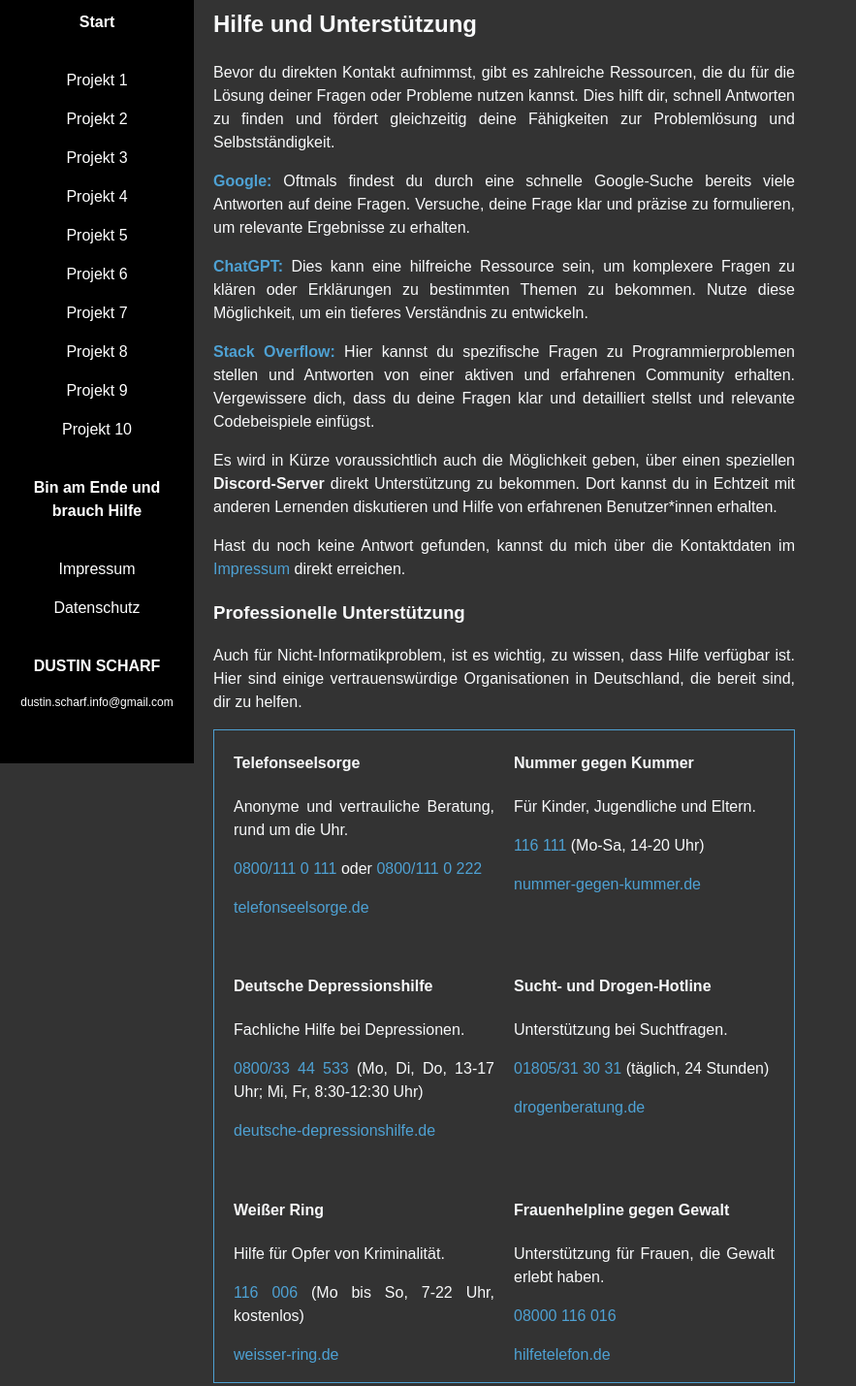
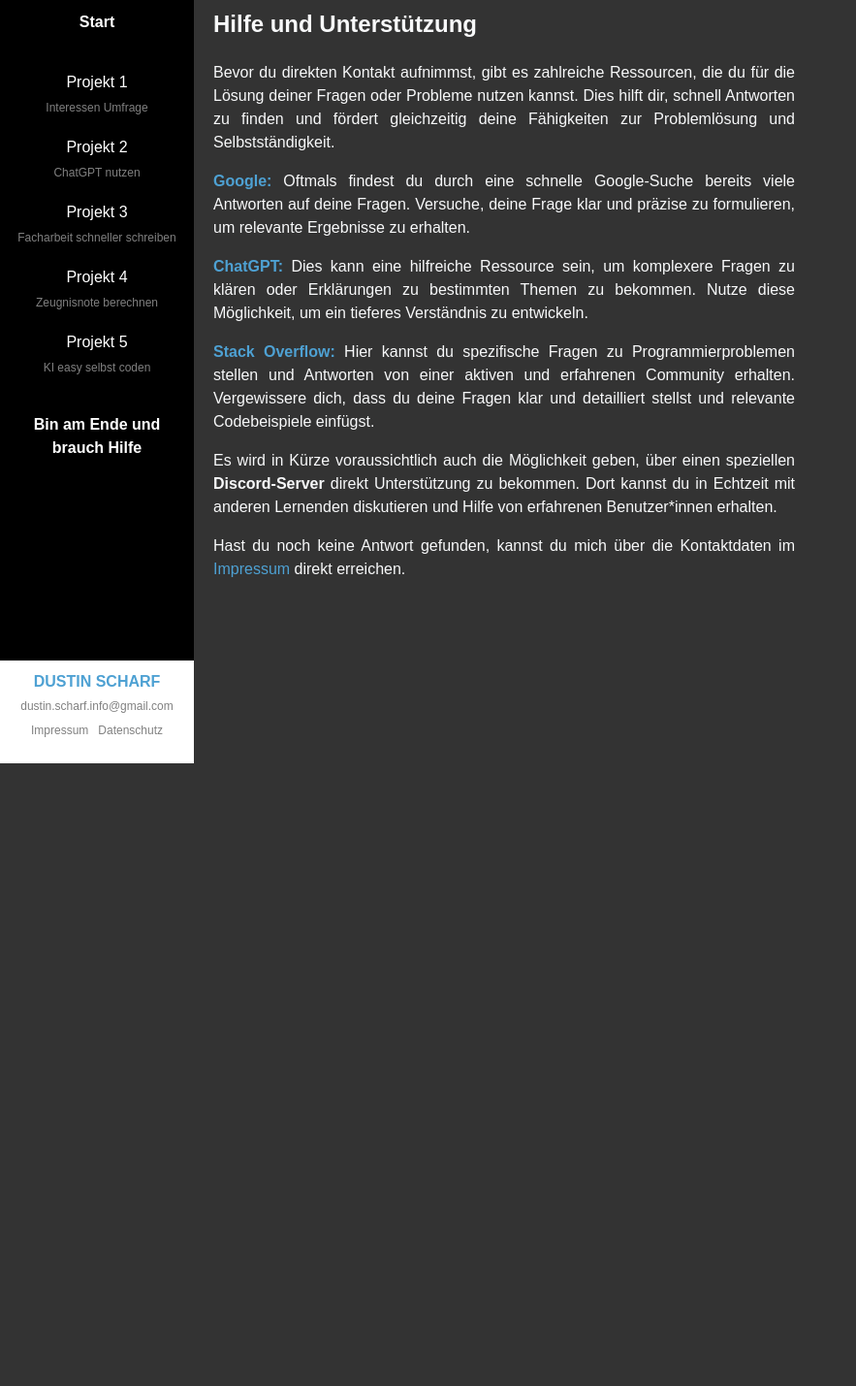
Before and after one commit to DustinScharf/DustinScharfWeb, a plain HTML site: page hilfe.html in a window 1280 px wide. Shown: the part 33-1462 px from the top of the page at 97% size, without its empty margins (0-883 px from the left). After the commit the page ends 800 px from the top, so only its background shows below. Drawn offline with Linux system fonts and the light colour scheme.

Commit message:
updated projects

```diff
--- a/hilfe.html
+++ b/hilfe.html
@@ -16,51 +16,51 @@
             <p><a href="https://chat.openai.com" target="_blank"><strong>ChatGPT:</strong></a> Dies kann eine hilfreiche Ressource sein, um komplexere Fragen zu klären oder Erklärungen zu bestimmten Themen zu bekommen. Nutze diese Möglichkeit, um ein tieferes Verständnis zu entwickeln.</p>
             <p><a href="https://stackoverflow.com" target="_blank"><strong>Stack Overflow:</strong></a> Hier kannst du spezifische Fragen zu Programmierproblemen stellen und Antworten von einer aktiven und erfahrenen Community erhalten. Vergewissere dich, dass du deine Fragen klar und detailliert stellst und relevante Codebeispiele einfügst.</p>
             <p>Es wird in Kürze voraussichtlich auch die Möglichkeit geben, über einen speziellen <strong>Discord-Server</strong> direkt Unterstützung zu bekommen. Dort kannst du in Echtzeit mit anderen Lernenden diskutieren und Hilfe von erfahrenen Benutzer*innen erhalten.</p>
-            <p>Hast du noch keine Antwort gefunden, kannst du mich über die Kontaktdaten im <a href="/impressum" target="_blank">Impressum</a> direkt erreichen.</p>
+            <p>Hast du noch keine Antwort gefunden, kannst du mich über die Kontaktdaten im <a href="impressum.html">Impressum</a> direkt erreichen.</p>
 
 
-            <div id="professional-help">
-                <h3>Professionelle Unterstützung</h3>
-                <p>Auch für Nicht-Informatikproblem, ist es wichtig, zu wissen, dass Hilfe verfügbar ist. Hier sind einige vertrauenswürdige Organisationen in Deutschland, die bereit sind, dir zu helfen.</p>
-                <div style="display: grid; grid-template-columns: repeat(auto-fill, minmax(250px, 1fr)); gap: 20px; padding: 0 20px 0; border: 1px solid #4ea1d3;">
-                    <div class="support-card">
-                        <h4>Telefonseelsorge</h4>
-                        <p>Anonyme und vertrauliche Beratung, rund um die Uhr.</p>
-                        <p><a href="tel:08001110">0800/111 0 111</a> oder <a href="tel:080011120">0800/111 0 222</a></p>
-                        <p><a href="https://www.telefonseelsorge.de" target="_blank">telefonseelsorge.de</a></p>
-                    </div>
-                    <div class="support-card">
-                        <h4>Nummer gegen Kummer</h4>
-                        <p>Für Kinder, Jugendliche und Eltern.</p>
-                        <p><a href="tel:116111">116 111</a> (Mo-Sa, 14-20 Uhr)</p>
-                        <p><a href="https://www.nummer-gegen-kummer.de" target="_blank">nummer-gegen-kummer.de</a></p>
-                    </div>
-                    <div class="support-card">
-                        <h4>Deutsche Depressionshilfe</h4>
-                        <p>Fachliche Hilfe bei Depressionen.</p>
-                        <p><a href="tel:08003344533">0800/33 44 533</a> (Mo, Di, Do, 13-17 Uhr; Mi, Fr, 8:30-12:30 Uhr)</p>
-                        <p><a href="https://www.deutsche-depressionshilfe.de" target="_blank">deutsche-depressionshilfe.de</a></p>
-                    </div>
-                    <div class="support-card">
-                        <h4>Sucht- und Drogen-Hotline</h4>
-                        <p>Unterstützung bei Suchtfragen.</p>
-                        <p><a href="tel:01805313031">01805/31 30 31</a> (täglich, 24 Stunden)</p>
-                        <p><a href="https://www.drogenberatung.de" target="_blank">drogenberatung.de</a></p>
-                    </div>
-                    <div class="support-card">
-                        <h4>Weißer Ring</h4>
-                        <p>Hilfe für Opfer von Kriminalität.</p>
-                        <p><a href="tel:116006">116 006</a> (Mo bis So, 7-22 Uhr, kostenlos)</p>
-                        <p><a href="https://www.weisser-ring.de" target="_blank">weisser-ring.de</a></p>
-                    </div>
-                    <div class="support-card">
-                        <h4>Frauenhelpline gegen Gewalt</h4>
-                        <p>Unterstützung für Frauen, die Gewalt erlebt haben.</p>
-                        <p><a href="tel:08000116016">08000 116 016</a></p>
-                        <p><a href="https://www.hilfetelefon.de" target="_blank">hilfetelefon.de</a></p>
-                    </div>
-                </div>
-            </div>
+<!--            <div id="professional-help">-->
+<!--                <h3>Professionelle Unterstützung</h3>-->
+<!--                <p>Auch für Nicht-Informatikproblem, ist es wichtig, zu wissen, dass Hilfe verfügbar ist. Hier sind einige vertrauenswürdige Organisationen in Deutschland, die bereit sind, dir zu helfen.</p>-->
+<!--                <div style="display: grid; grid-template-columns: repeat(auto-fill, minmax(250px, 1fr)); gap: 20px; padding: 0 20px 0; border: 1px solid #4ea1d3;">-->
+<!--                    <div class="support-card">-->
+<!--                        <h4>Telefonseelsorge</h4>-->
+<!--                        <p>Anonyme und vertrauliche Beratung, rund um die Uhr.</p>-->
+<!--                        <p><a href="tel:08001110">0800/111 0 111</a> oder <a href="tel:080011120">0800/111 0 222</a></p>-->
+<!--                        <p><a href="https://www.telefonseelsorge.de" target="_blank">telefonseelsorge.de</a></p>-->
+<!--                    </div>-->
+<!--                    <div class="support-card">-->
+<!--                        <h4>Nummer gegen Kummer</h4>-->
+<!--                        <p>Für Kinder, Jugendliche und Eltern.</p>-->
+<!--                        <p><a href="tel:116111">116 111</a> (Mo-Sa, 14-20 Uhr)</p>-->
+<!--                        <p><a href="https://www.nummer-gegen-kummer.de" target="_blank">nummer-gegen-kummer.de</a></p>-->
+<!--                    </div>-->
+<!--                    <div class="support-card">-->
+<!--                        <h4>Deutsche Depressionshilfe</h4>-->
+<!--                        <p>Fachliche Hilfe bei Depressionen.</p>-->
+<!--                        <p><a href="tel:08003344533">0800/33 44 533</a> (Mo, Di, Do, 13-17 Uhr; Mi, Fr, 8:30-12:30 Uhr)</p>-->
+<!--                        <p><a href="https://www.deutsche-depressionshilfe.de" target="_blank">deutsche-depressionshilfe.de</a></p>-->
+<!--                    </div>-->
+<!--                    <div class="support-card">-->
+<!--                        <h4>Sucht- und Drogen-Hotline</h4>-->
+<!--                        <p>Unterstützung bei Suchtfragen.</p>-->
+<!--                        <p><a href="tel:01805313031">01805/31 30 31</a> (täglich, 24 Stunden)</p>-->
+<!--                        <p><a href="https://www.drogenberatung.de" target="_blank">drogenberatung.de</a></p>-->
+<!--                    </div>-->
+<!--                    <div class="support-card">-->
+<!--                        <h4>Weißer Ring</h4>-->
+<!--                        <p>Hilfe für Opfer von Kriminalität.</p>-->
+<!--                        <p><a href="tel:116006">116 006</a> (Mo bis So, 7-22 Uhr, kostenlos)</p>-->
+<!--                        <p><a href="https://www.weisser-ring.de" target="_blank">weisser-ring.de</a></p>-->
+<!--                    </div>-->
+<!--                    <div class="support-card">-->
+<!--                        <h4>Frauenhelpline gegen Gewalt</h4>-->
+<!--                        <p>Unterstützung für Frauen, die Gewalt erlebt haben.</p>-->
+<!--                        <p><a href="tel:08000116016">08000 116 016</a></p>-->
+<!--                        <p><a href="https://www.hilfetelefon.de" target="_blank">hilfetelefon.de</a></p>-->
+<!--                    </div>-->
+<!--                </div>-->
+<!--            </div>-->
 
 
         </div>
--- a/sidebar.js
+++ b/sidebar.js
@@ -1,26 +1,60 @@
+document.getElementById('sidebar').innerHTML = `
+    <div style="height: 100vh; overflow-y: auto; display: flex; flex-direction: column; justify-content: space-between; padding: 0;">
+        <ul style="list-style-type: none; padding: 0; margin-bottom: 60px;">
+            <li><a href="index.html" style="font-weight: bold; text-decoration: none;">Start</a></li>
+            <li style="height: 20px;"></li> <!-- Platzhalter -->
 
-document.getElementById('sidebar').innerHTML = `
-    <ul>
-        <li><a href="index.html"><b>Start</b></a></li>
-        <li style="height: 20px;"></li> <!-- Platzhalter -->
-        <li><a href="projekt1.html">Projekt 1</a></li>
-        <li><a href="projekt2.html">Projekt 2</a></li>
-        <li><a href="projekt3.html">Projekt 3</a></li>
-        <li><a href="projekt4.html">Projekt 4</a></li>
-        <li><a href="projekt5.html">Projekt 5</a></li>
-        <li><a href="projekt6.html">Projekt 6</a></li>
-        <li><a href="projekt7.html">Projekt 7</a></li>
-        <li><a href="projekt8.html">Projekt 8</a></li>
-        <li><a href="projekt9.html">Projekt 9</a></li>
-        <li><a href="projekt10.html">Projekt 10</a></li>
-        <li style="height: 20px;"></li> <!-- Platzhalter -->
-        <li><a href="hilfe.html"><b>Bin am Ende und brauch Hilfe</b></a></li>
-        <li style="height: 20px;"></li> <!-- Platzhalter -->
-        <li><a href="impressum.html">Impressum</a></li>
-        <li><a href="datenschutz.html">Datenschutz</a></li>
-        <li style="height: 20px;"></li> <!-- Platzhalter -->
-        <li><a href="index.html"><b>DUSTIN SCHARF</b></a></li>
-        <li style="font-size: 12px"><a href="mailto:dustin.scharf.info@gmail.com">dustin.scharf.info@gmail.com</a></li>
-<!--        <li><a href="https://instagram.com/dustin.scharf"><i>Instagram</i></a></li>-->
-    </ul>
+            <li><a href="projekt1.html" style="display: flex; flex-direction: column; align-items: center; padding: 10px; text-decoration: none;">
+                <span>Projekt 1</span>
+                <small style="color: gray; font-size: 12px; margin-top: 5px;">Interessen Umfrage</small>
+            </a></li>
+
+            <li><a href="projekt2.html" style="display: flex; flex-direction: column; align-items: center; padding: 10px; text-decoration: none;">
+                <span>Projekt 2</span>
+                <small style="color: gray; font-size: 12px; margin-top: 5px;">ChatGPT nutzen</small>
+            </a></li>
+
+            <li><a href="projekt3.html" style="display: flex; flex-direction: column; align-items: center; padding: 10px; text-decoration: none;">
+                <span>Projekt 3</span>
+                <small style="color: gray; font-size: 12px; margin-top: 5px;">Facharbeit schneller schreiben</small>
+            </a></li>
+
+            <li><a href="projekt4.html" style="display: flex; flex-direction: column; align-items: center; padding: 10px; text-decoration: none;">
+                <span>Projekt 4</span>
+                <small style="color: gray; font-size: 12px; margin-top: 5px;">Zeugnisnote berechnen</small>
+            </a></li>
+
+            <li><a href="projekt5.html" style="display: flex; flex-direction: column; align-items: center; padding: 10px; text-decoration: none;">
+                <span>Projekt 5</span>
+                <small style="color: gray; font-size: 12px; margin-top: 5px;">KI easy selbst coden</small>
+            </a></li>
+
+            <li style="height: 20px;"></li> <!-- Platzhalter -->
+
+            <li><a href="hilfe.html" style="font-weight: bold; text-decoration: none;">Bin am Ende und brauch Hilfe</a></li>
+            <li style="height: 20px;"></li> <!-- Platzhalter -->
+        </ul>
+
+        <!-- Fester Footer-Bereich mit Name, E-Mail, Impressum und Datenschutz -->
+        <div style="position: sticky; bottom: 0; background-color: white; padding: 10px 10px 25px; text-align: center;">
+            <a href="index.html" style="font-weight: bold; text-decoration: none;">DUSTIN SCHARF</a>
+            <br>
+            <small style="color: gray; font-size: 12px; text-decoration: none;">dustin.scharf.info@gmail.com</small>
+            <div style="display: flex; justify-content: center; gap: 10px; margin-top: 5px;">
+                <a href="impressum.html" style="color: gray; font-size: 12px; text-decoration: none;">Impressum</a>
+                <a href="datenschutz.html" style="color: gray; font-size: 12px; text-decoration: none;">Datenschutz</a>
+            </div>
+        </div>
+    </div>
+
+    <style>
+        /* Verstecke die Scrollleiste */
+        #sidebar div::-webkit-scrollbar {
+            display: none;
+        }
+        /* Optional: Für Firefox */
+        #sidebar div {
+            scrollbar-width: none;
+        }
+    </style>
 `;
```
Also changed, not shown: index.html (+42 -42 lines), projekt1.html (+4 -2 lines), projekt10.html (+1 -1 lines), projekt2.html (+1 -1 lines), projekt3.html (+1 -1 lines), projekt4.html (+1 -1 lines), projekt5.html (+1 -1 lines), projekt6.html (+1 -1 lines), projekt7.html (+1 -1 lines), projekt8.html (+1 -1 lines), projekt9.html (+1 -1 lines).
